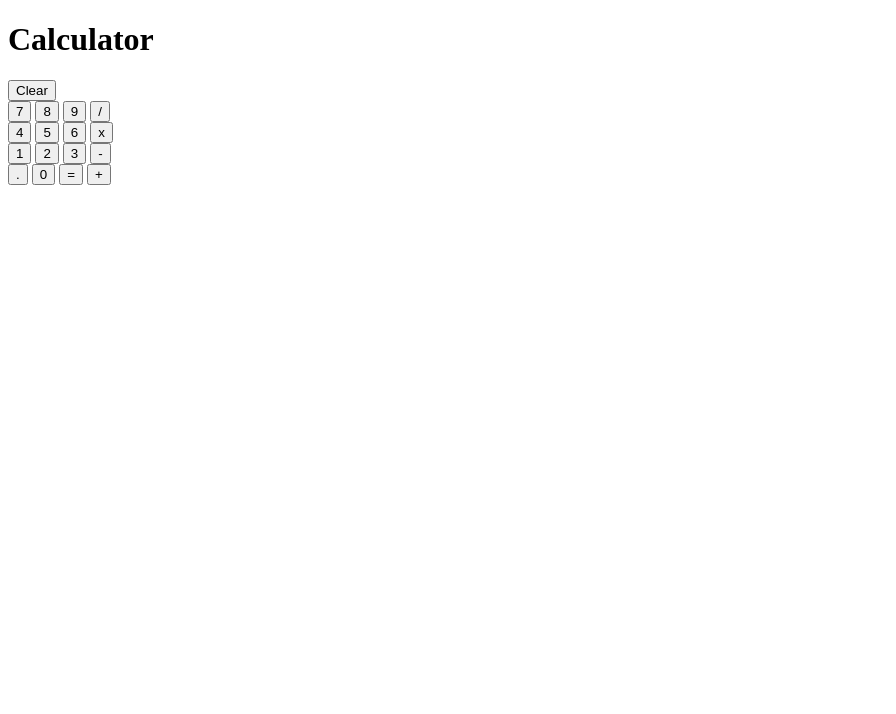
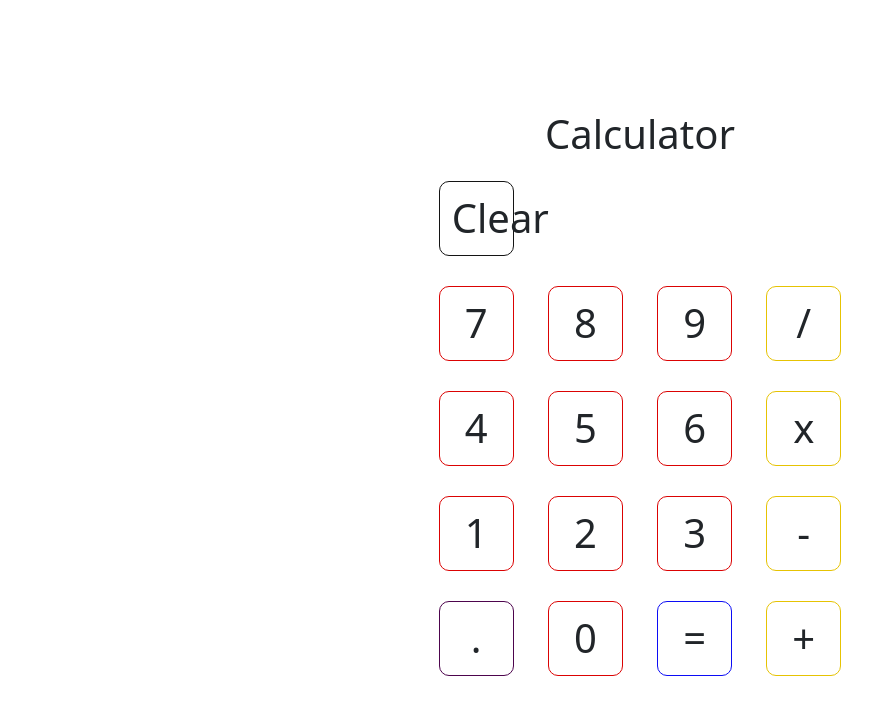
Before and after one commit to errmorra/odin-calc, a plain HTML site: page index.html in a window 1280 px wide. Shown: the whole page, without its empty margins (0-896 px from the left). Drawn offline with nearby package versions, Linux system fonts and the light colour scheme.

Commit message:
update 2

```diff
--- a/index.html
+++ b/index.html
@@ -3,6 +3,7 @@
 <head>
     <meta charset="UTF-8">
     <meta name="viewport" content="width=device-width, initial-scale=1.0">
+    <link href="https://cdn.jsdelivr.net/npm/bootstrap@5.3.3/dist/css/bootstrap.min.css" rel="stylesheet" integrity="sha384-QWTKZyjpPEjISv5WaRU9OFeRpok6YctnYmDr5pNlyT2bRjXh0JMhjY6hW+ALEwIH" crossorigin="anonymous">
     <link rel="stylesheet" href="styles.css">
     <script src="scripts.js"></script>
     <title>Calculator</title>
@@ -11,32 +12,35 @@
     <h1>Calculator</h1>
     <div class="calculator">
         <div class="first-row">
-            <div class="screen"></div>
-            <button class="clear">Clear</button>
+            <div id="screen">
+                <div class="previous"></div>
+                <div class="current"></div>
+            </div>
+            <button id="clear-btn" class="btn">Clear</button>
         </div>
         <div class="other-rows">
-            <button class="number">7</button>
-            <button class="number">8</button>
-            <button class="number">9</button>
-            <button class="operator">/</button>
+            <button class="btn number">7</button>
+            <button class="btn number">8</button>
+            <button class="btn number">9</button>
+            <button class="btn operator">/</button>
         </div>
         <div class="other-rows">
-            <button class="number">4</button>
-            <button class="number">5</button>
-            <button class="number">6</button>
-            <button class="operator">x</button>
+            <button class="btn number">4</button>
+            <button class="btn number">5</button>
+            <button class="btn number">6</button>
+            <button class="btn operator">x</button>
         </div>
         <div class="other-rows">
-            <button class="number">1</button>
-            <button class="number">2</button>
-            <button class="number">3</button>
-            <button class="operator">-</button>
+            <button class="btn number">1</button>
+            <button class="btn number">2</button>
+            <button class="btn number">3</button>
+            <button class="btn operator">-</button>
         </div>
         <div class="other-rows">
-            <button class="decimal">.</button>
-            <button class="number">0</button>
-            <button class="equal">=</button>
-            <button class="operator">+</button>
+            <button class="btn decimal">.</button>
+            <button class="btn number">0</button>
+            <button class="btn equal">=</button>
+            <button class="btn operator">+</button>
         </div>
     </div>
 </body>
--- a/styles.css
+++ b/styles.css
@@ -0,0 +1,40 @@
+body{
+    display: flex;
+    justify-content: center;
+    align-items: center;
+    flex-direction: column;
+    width: 100vw;
+    height: 100vh;
+}
+
+.btn{
+    height: 75px;
+    width: 75px;
+    margin: 15px;
+    font-size: 40px;
+}
+
+.number{
+    border: 1px solid rgb(219, 3, 3);
+    border-radius: 10px;
+}
+
+.operator{
+    border: 1px solid rgb(230, 195, 3);
+    border-radius: 10px;
+}
+
+.decimal{
+    border: 1px solid rgb(77, 4, 77);
+    border-radius: 10px;
+}
+
+.equal{
+    border: 1px solid rgb(12, 12, 245);
+    border-radius: 10px;
+}
+
+#clear-btn{
+    border: 1px solid rgb(20, 20, 20);
+    border-radius: 10px;
+}
```
